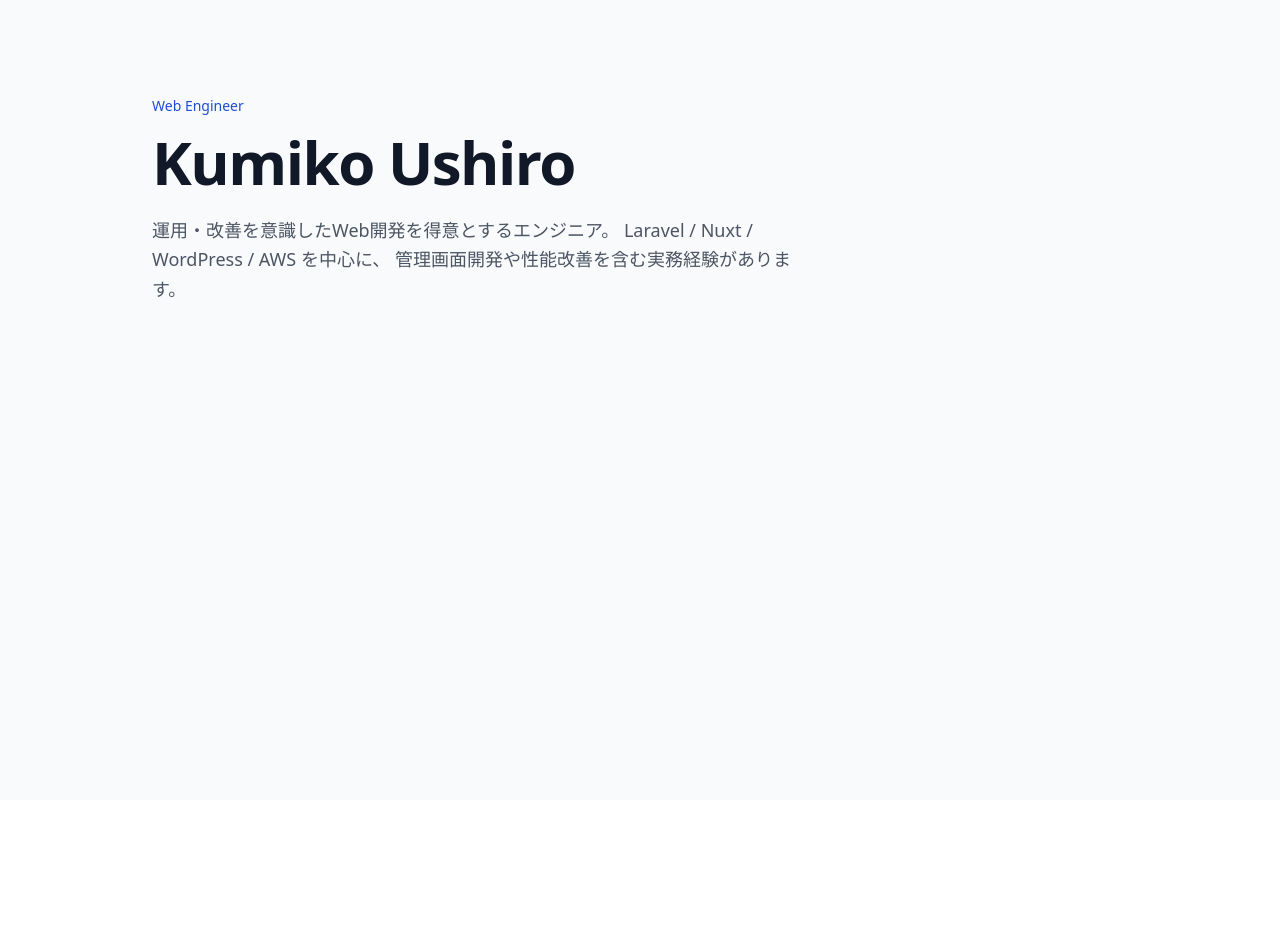
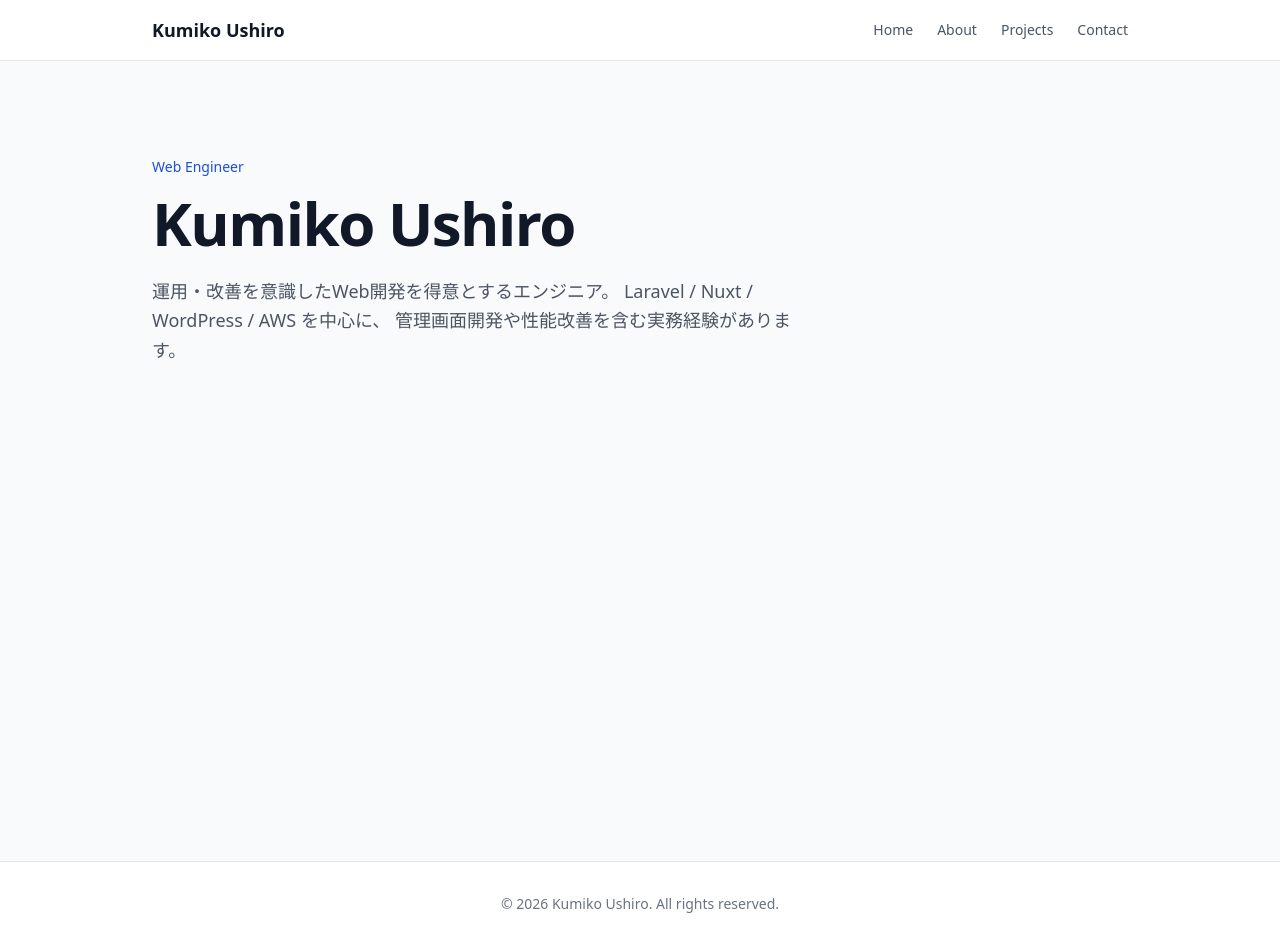
Before and after one commit to ushiro-dev/portfolio, a Nuxt app: page / in a window 1280 px wide. Before the commit the page ends 800 px from the top, so only its background shows below. Built offline with nearby package versions, Linux system fonts and the light colour scheme.

Commit message:
feat: create initial portfolio layout

```diff
--- a/app/app.vue
+++ b/app/app.vue
@@ -1,5 +1,7 @@
 <template>
   <div>
-    <NuxtPage />
+    <LayoutAppHeader />
+      <NuxtPage />
+    <LayoutAppFooter />
   </div>
 </template>
--- /dev/null
+++ b/app/components/home/IntroSection.vue
@@ -0,0 +1,17 @@
+<template>
+  <section class="mx-auto max-w-5xl px-6 py-24">
+    <p class="mb-4 text-sm font-medium text-blue-700">
+      Web Engineer
+    </p>
+
+    <h1 class="mb-6 text-4xl font-bold tracking-tight text-gray-900 md:text-6xl">
+      Kumiko Ushiro
+    </h1>
+
+    <p class="max-w-2xl text-lg leading-relaxed text-gray-600">
+      運用・改善を意識したWeb開発を得意とするエンジニア。
+      Laravel / Nuxt / WordPress / AWS を中心に、
+      管理画面開発や性能改善を含む実務経験があります。
+    </p>
+  </section>
+</template>
--- /dev/null
+++ b/app/components/layout/AppFooter.vue
@@ -0,0 +1,10 @@
+<script setup lang="ts">
+  const currentYear = new Date().getFullYear()
+</script>
+<template>
+  <footer class="border-t border-gray-200 bg-white">
+    <div class="mx-auto max-w-5xl px-6 py-8 text-center text-sm text-gray-500">
+      <p>© {{ currentYear }} Kumiko Ushiro. All rights reserved.</p>
+    </div>
+  </footer>
+</template>
--- /dev/null
+++ b/app/components/layout/AppHeader.vue
@@ -0,0 +1,16 @@
+<template>
+  <header class="sticky top-0 z-50 border-b border-gray-200 bg-white/80 backdrop-blur">
+    <div class="mx-auto flex max-w-5xl items-center justify-between px-6 py-4">
+      <NuxtLink to="/" class="text-lg font-bold text-gray-900">
+        Kumiko Ushiro
+      </NuxtLink>
+
+      <nav class="hidden items-center gap-6 text-sm text-gray-600 md:flex">
+        <NuxtLink to="/" class="hover:text-gray-900">Home</NuxtLink>
+        <NuxtLink to="/about" class="hover:text-gray-900">About</NuxtLink>
+        <NuxtLink to="/projects" class="hover:text-gray-900">Projects</NuxtLink>
+        <NuxtLink to="/contact" class="hover:text-gray-900">Contact</NuxtLink>
+      </nav>
+    </div>
+  </header>
+</template>
--- a/app/pages/index.vue
+++ b/app/pages/index.vue
@@ -1,19 +1,5 @@
 <template>
   <main class="min-h-screen bg-gray-50">
-    <section class="mx-auto max-w-5xl px-6 py-24">
-      <p class="mb-4 text-sm font-medium text-blue-700">
-        Web Engineer
-      </p>
-
-      <h1 class="mb-6 text-4xl font-bold tracking-tight text-gray-900 md:text-6xl">
-        Kumiko Ushiro
-      </h1>
-
-      <p class="max-w-2xl text-lg leading-relaxed text-gray-600">
-        運用・改善を意識したWeb開発を得意とするエンジニア。
-        Laravel / Nuxt / WordPress / AWS を中心に、
-        管理画面開発や性能改善を含む実務経験があります。
-      </p>
-    </section>
+    <HomeIntroSection />
   </main>
 </template>
```
